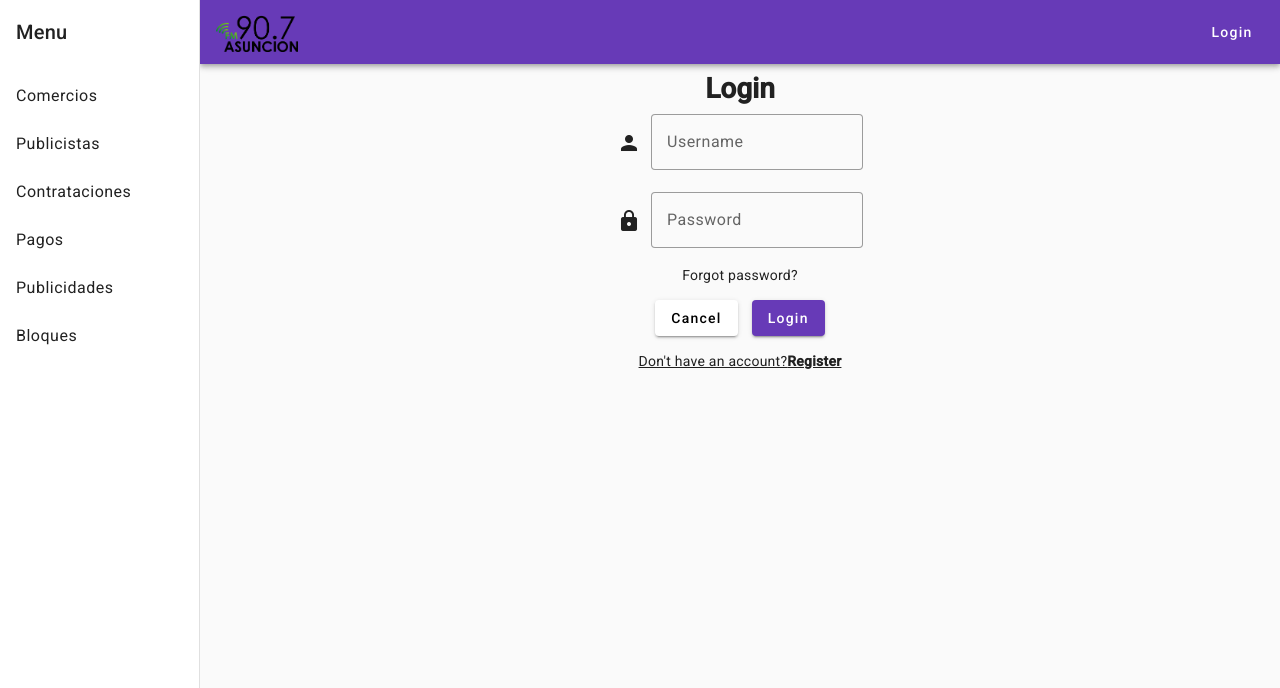
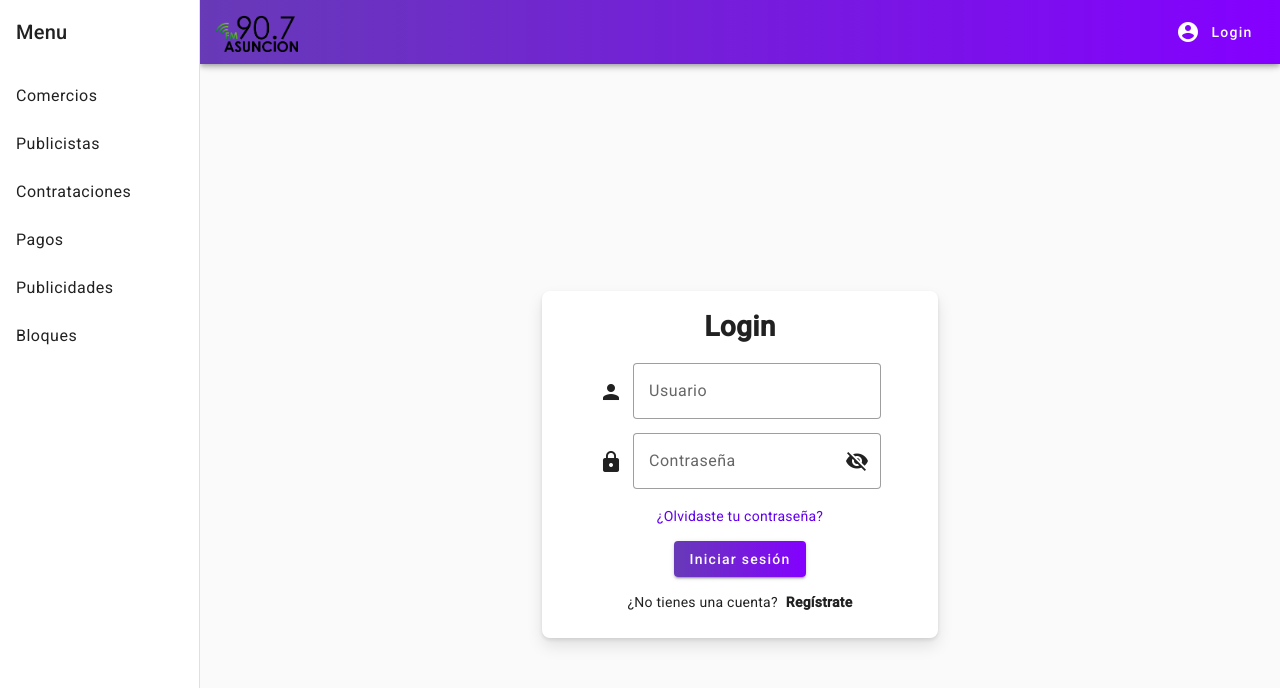
Before and after one commit to victoria-peinado/Desarrollo-Gesti-n-de-Publicidad, an Angular app in the folder Front/Radio/: page / in a window 1280 px wide. Shown: the top 688 px of the page. Built offline with nearby package versions, Linux system fonts and the light colour scheme.

Commit message:
user-login updated

```diff
--- a/Front/Radio/src/app/app.component.html
+++ b/Front/Radio/src/app/app.component.html
@@ -1,4 +1,4 @@
-<main-nav color="warn">
+<main-nav>
 
 <!-- <h1 class="text-3xl font-bold underline bg-red-300">
   Hello world!
--- a/Front/Radio/src/app/main-nav/main-nav.component.html
+++ b/Front/Radio/src/app/main-nav/main-nav.component.html
@@ -42,7 +42,7 @@
     </mat-nav-list>
   </mat-sidenav>
   <mat-sidenav-content >
-    <mat-toolbar color="primary" class="mat-elevation-z4">
+    <mat-toolbar class="mat-elevation-z4 coloring-deg">
       <button
         type="button"
         aria-label="Toggle sidenav"
@@ -55,7 +55,7 @@
         <img src="../../assets/logo.png" class="h-10 w-30 mr-2" alt="Logo">
       </div>
       <span class="flex-1"></span>
-      <mat-icon routerLink="logOut" *ngIf="isLoggedIn === true">account_circle</mat-icon>
+      <mat-icon routerLink="logOut" *ngIf="isLoggedIn === false">account_circle</mat-icon>
       <a mat-button routerLink="login" *ngIf="isLoggedIn === false" routerLink="/login">Login</a>
 
     </mat-toolbar>
--- a/Front/Radio/src/app/main-nav/main-nav.component.scss
+++ b/Front/Radio/src/app/main-nav/main-nav.component.scss
@@ -15,3 +15,10 @@
   top: 0;
   z-index: 1;
 }
+
+.coloring-deg {
+  background: #8400FF;  /* fallback for old browsers */
+  background: -webkit-linear-gradient(to right, #673AB7, #8400FF);  /* Chrome 10-25, Safari 5.1-6 */
+  background: linear-gradient(to right, #673AB7, #8400FF); /* W3C, IE 10+/ Edge, Firefox 16+, Chrome 26+, Opera 12+, Safari 7+ */
+  color: white;
+}
--- a/Front/Radio/src/app/user-login/user-login.component.html
+++ b/Front/Radio/src/app/user-login/user-login.component.html
@@ -1,31 +1,43 @@
+<body>
     <div class="wrapper">
-    <h1 id="title">Login</h1>
         <div mat-dialog-content class="flex flex-col items-center justify-center">
-        <div class="row">
+            <div>
+                <h2 id="title">Login</h2>
+            </div>
+
+            <div class="row -mb-2">
                 <mat-icon class="icon">person</mat-icon>
                 <mat-form-field appearance="outline">
-                <input matInput type="text" placeholder="Username" required>
+                    <input matInput type="text" placeholder="Usuario" required>
+                    <button mat-icon-button matSuffix (click)="hide = !hide" [attr.aria-label]="'Hide password'" [attr.aria-pressed]="hide" disabled>
+                        <mat-icon>nothing</mat-icon>
+                      </button>
                 </mat-form-field>
             </div>
 
             <div class="row">
                 <mat-icon class="icon">lock</mat-icon>
                 <mat-form-field appearance="outline">
-                <input matInput type="password" placeholder="Password" required>
+                    <input matInput [type]="hide ? 'password' : 'text'" placeholder="Contraseña" required>
+                    <button mat-icon-button matSuffix (click)="hide = !hide" [attr.aria-label]="'Hide password'" [attr.aria-pressed]="hide">
+                      <mat-icon>{{hide ? 'visibility_off' : 'visibility'}}</mat-icon>
+                    </button>
                   </mat-form-field>
             </div>
 
             <div class="forgot">
-            <a href="#">Forgot password?</a>
+                <a href="#" class="coloring">¿Olvidaste tu contraseña?</a>
+            </div>
+
+            <div mat-dialog-actions>
+                <button mat-raised-button class="coloring-deg">Iniciar sesión</button>
+            </div>
+
+            <div class="register-link"> <!--no se pq al usar <p> dentro de un <div>, el texto se subraya-->
+                <p>¿No tienes una cuenta?<a class="ml-2"
+                    href="#">Regístrate</a></p>
             </div>
 
         </div>
-    <div mat-dialog-actions class="mat-dialog-actions">
-        <button mat-raised-button>Cancel</button>
-        <button mat-raised-button color="primary">Login</button>
     </div>
-    <div class="register-link"> <!--no se pq al usar <p> dentro de un <div>, el texto se subraya-->
-        <p>Don't have an account? <a
-            href="#">Register</a></p>
-    </div>
-</div>
+</body>
--- a/Front/Radio/src/app/user-login/user-login.component.scss
+++ b/Front/Radio/src/app/user-login/user-login.component.scss
@@ -1,19 +1,22 @@
-/*.wrapper {
-  width: 400px;
+body {
+  margin: 0 auto;
+  position: relative;
+  zoom: 1;
+  display: flex;
+}
+
+.wrapper {
   background: #fff;
-  border-radius: 10px;
-  padding: 30px 40px;
-  border: 2px solid #000;
-  justify-content: center;
-  align-items: center;
-}*/
+  border-radius: 8px;
+  box-shadow: 0 2px 4px rgba(0, 0, 0, .1), 0 8px 16px rgba(0, 0, 0, .1);
+  margin: auto;
+  padding: 0 0 14px 0;
+  width: 396px;
+  display: block;
+}
 
 #title {
   margin: 20px;
-  display: flex;
-  justify-content: center;
-  align-items: center;
-  height: 10px;
   font-weight: bold;
   font-size: 200%;
 }
@@ -26,23 +29,6 @@
 .icon {
   margin-right: 10px;
   margin-bottom: 20px;
-  display: flex;
-  align-items: center;
-}
-
-.mat-dialog-actions {
-  display: flex;
-  justify-content: center;
-}
-
-.mat-dialog-actions button {
-  margin: 0 7px;
-}
-
-div p {
-    text-decoration: underline;
-    display: flex;
-    justify-content: center;
 }
 
 .forgot {
@@ -71,3 +57,11 @@ div p {
 .register-link p a:hover {
   text-decoration: underline;
 }
+
+.coloring-deg {
+  background: #8400FF;  /* fallback for old browsers */
+  background: -webkit-linear-gradient(to right, #673AB7, #8400FF);  /* Chrome 10-25, Safari 5.1-6 */
+  background: linear-gradient(to right, #673AB7, #8400FF); /* W3C, IE 10+/ Edge, Firefox 16+, Chrome 26+, Opera 12+, Safari 7+ */
+  color: white;
+  font-weight: 500;
+}
--- a/Front/Radio/src/app/user-login/user-login.component.ts
+++ b/Front/Radio/src/app/user-login/user-login.component.ts
@@ -6,5 +6,6 @@ import { Component } from '@angular/core';
   styleUrls: ['./user-login.component.scss']
 })
 export class UserLoginComponent {
+  hide = true;
 
 }
--- a/Front/Radio/src/styles.scss
+++ b/Front/Radio/src/styles.scss
@@ -9,7 +9,19 @@ body{
 }
 html, body { height: 100%; }
 body { margin: 0; font-family: Roboto, "Helvetica Neue", sans-serif; }
+
 .mdc-notched-outline__notch /*p solucionar bug de appearance="outline" del form-field*/
 {
   border-right: none;
 }
+
+.coloring {
+  color: #6200ee;
+}
+
+.coloring-deg {
+  background: #8400FF;  /* fallback for old browsers */
+  background: -webkit-linear-gradient(to right, #6200ee, #8400FF);  /* Chrome 10-25, Safari 5.1-6 */
+  background: linear-gradient(to right, #6200ee, #8400FF); /* W3C, IE 10+/ Edge, Firefox 16+, Chrome 26+, Opera 12+, Safari 7+ */
+  color: white;
+}
```
Lines whose indentation alone changed are shown as unchanged.
